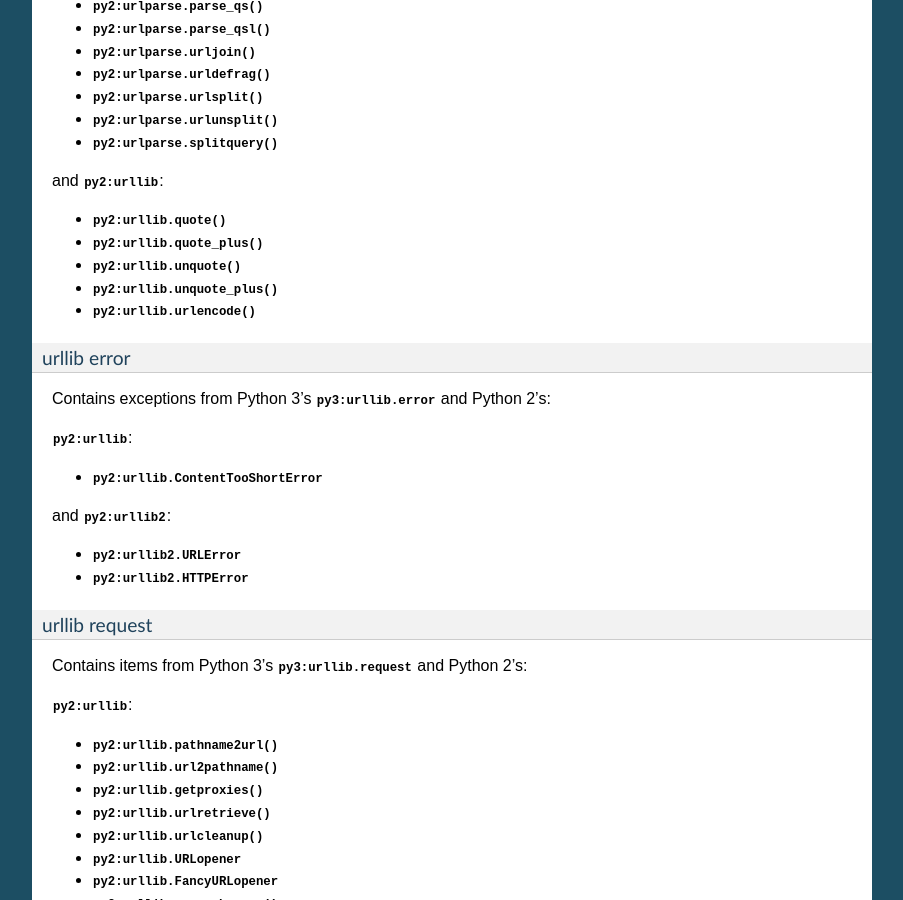
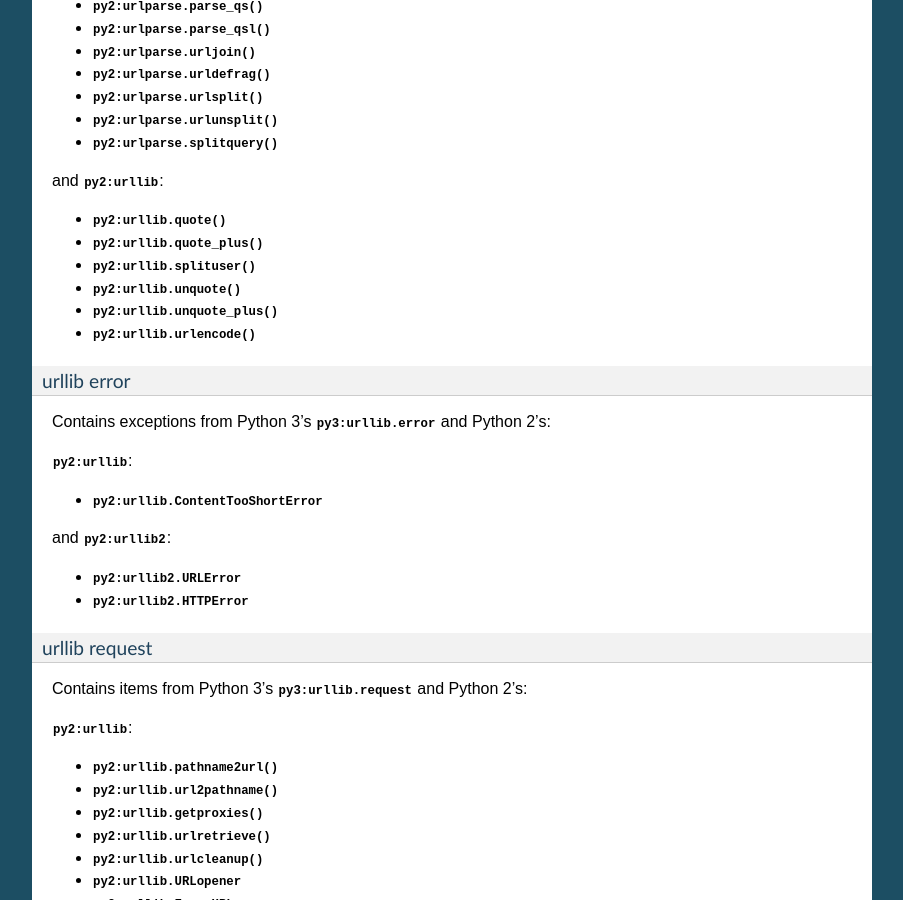
Before and after one commit to benjaminp/six, a Sphinx documentation site: the page built from documentation/index.rst, in a window 1280 px wide and 900 px high, scrolled down 8248 px. Shown: the whole window, without its empty margins (198-1101 px from the left). Built offline with Sphinx 7.4.7, drawn with Linux system fonts in a browser that asks for light colours.

Commit message:
add splituser mapping (fixes #80)

```diff
--- a/documentation/index.rst
+++ b/documentation/index.rst
@@ -617,6 +617,7 @@ and :mod:`py2:urllib`:
 
 * :func:`py2:urllib.quote`
 * :func:`py2:urllib.quote_plus`
+* :func:`py2:urllib.splituser`
 * :func:`py2:urllib.unquote`
 * :func:`py2:urllib.unquote_plus`
 * :func:`py2:urllib.urlencode`
--- a/six.py
+++ b/six.py
@@ -317,6 +317,7 @@ _urllib_parse_moved_attributes = [
     MovedAttribute("unquote_plus", "urllib", "urllib.parse"),
     MovedAttribute("urlencode", "urllib", "urllib.parse"),
     MovedAttribute("splitquery", "urllib", "urllib.parse"),
+    MovedAttribute("splituser", "urllib", "urllib.parse"),
 ]
 for attr in _urllib_parse_moved_attributes:
     setattr(Module_six_moves_urllib_parse, attr.name, attr)
```
Also changed, not shown: 1 other file.
